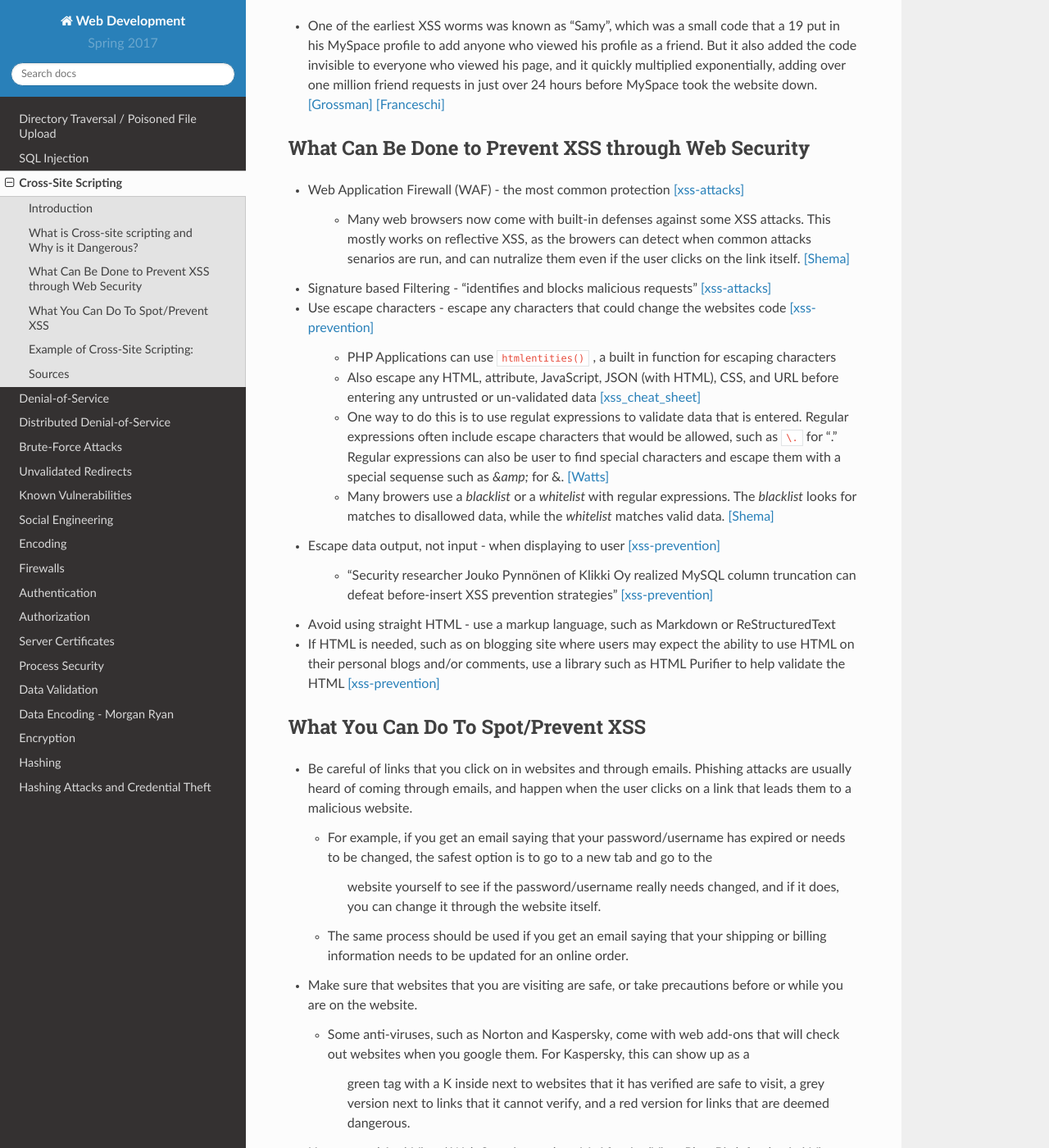
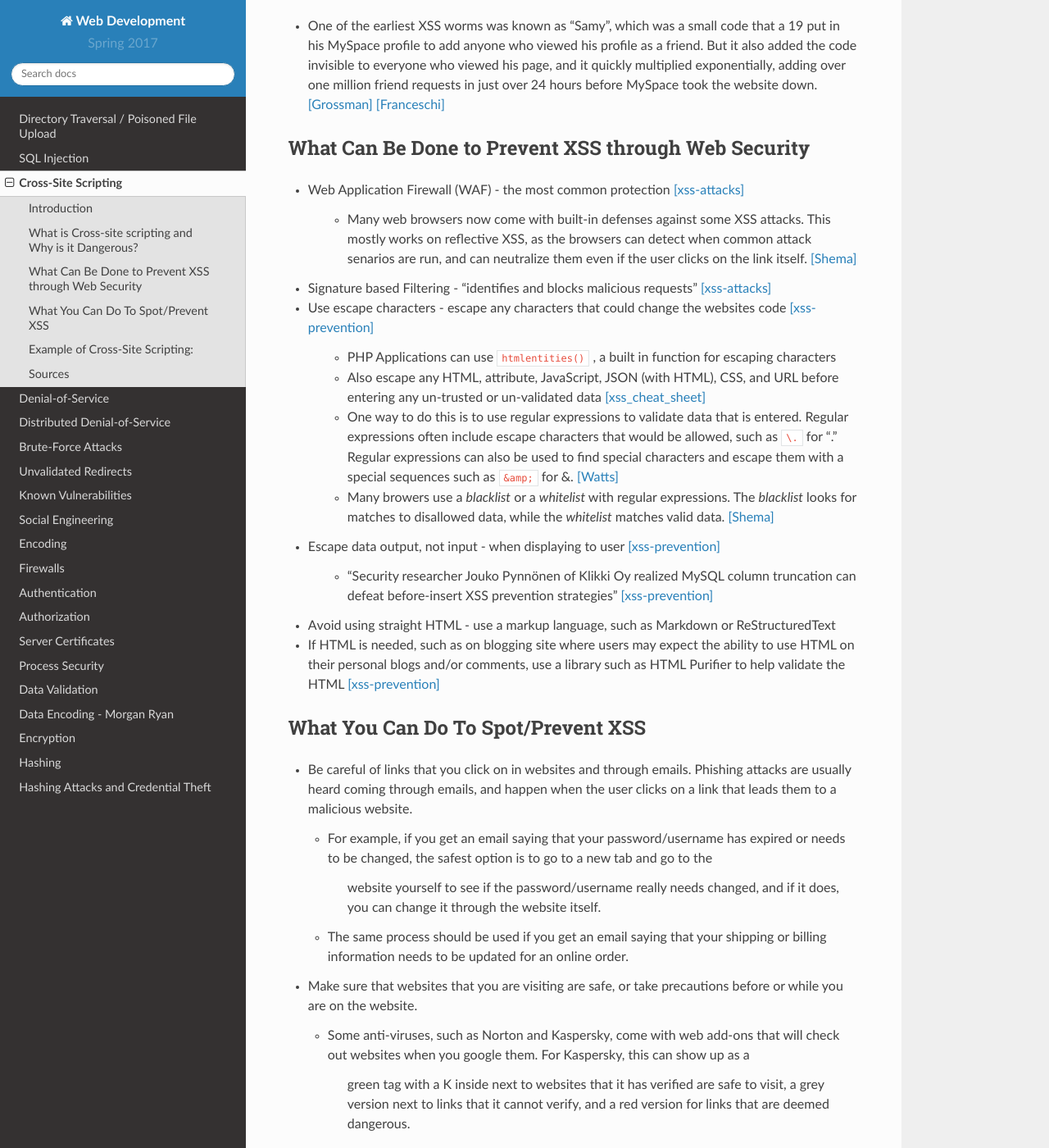
Before and after one commit to pvcraven/2017_web_security, a Sphinx documentation site: the page built from source/xss/xss.rst, in a window 1280 px wide and 1400 px high, scrolled down 1140 px. Shown: the whole window at 82% size. Built offline with Sphinx 7.4.7 and the Read the Docs theme 2.0.0, drawn with Linux system fonts in a browser that asks for light colours.

Commit message:
Fixing grammer issues

```diff
--- a/source/xss/xss.rst
+++ b/source/xss/xss.rst
@@ -66,8 +66,8 @@
 * Web Application Firewall (WAF) - the most common protection [xss-attacks]_
 
 	* Many web browsers now come with built-in defenses against some XSS attacks.
-	  This mostly works on reflective XSS, as the browers can detect when common attacks
-	  senarios are run, and can nutralize them even if the user clicks on the link
+	  This mostly works on reflective XSS, as the browsers can detect when common attack
+	  senarios are run, and can neutralize them even if the user clicks on the link
 	  itself. [Shema]_
 
 * Signature based Filtering - "identifies and blocks malicious requests" [xss-attacks]_
@@ -78,12 +78,12 @@
 	  escaping characters
 
 	* Also escape any HTML, attribute, JavaScript, JSON (with HTML), CSS, and URL
-	  before entering any untrusted or un-validated data [xss_cheat_sheet]_
+	  before entering any un-trusted or un-validated data [xss_cheat_sheet]_
 
-	* One way to do this is to use regulat expressions to validate data that is entered.
+	* One way to do this is to use regular expressions to validate data that is entered.
 	  Regular expressions often include escape characters that would be allowed, such as
-	  ``\.`` for "." Regular expressions can also be user to find special characters
-	  and escape them with a special sequense such as *&amp;* for &. [Watts]_
+	  ``\.`` for "." Regular expressions can also be used to find special characters
+	  and escape them with a special sequences  such as ``&amp;`` for &. [Watts]_
 
 	* Many browers use a *blacklist* or a *whitelist* with regular expressions.
 	  The *blacklist* looks for matches to disallowed data, while the *whitelist*
@@ -106,7 +106,7 @@
 ---------------------------
 
 * Be careful of links that you click on in websites and through emails. Phishing
-  attacks are usually heard of coming through emails, and happen when the user clicks on a
+  attacks are usually heard coming through emails, and happen when the user clicks on a
   link that leads them to a malicious website.
 
   * For example, if you get an email saying that your password/username has expired
```
